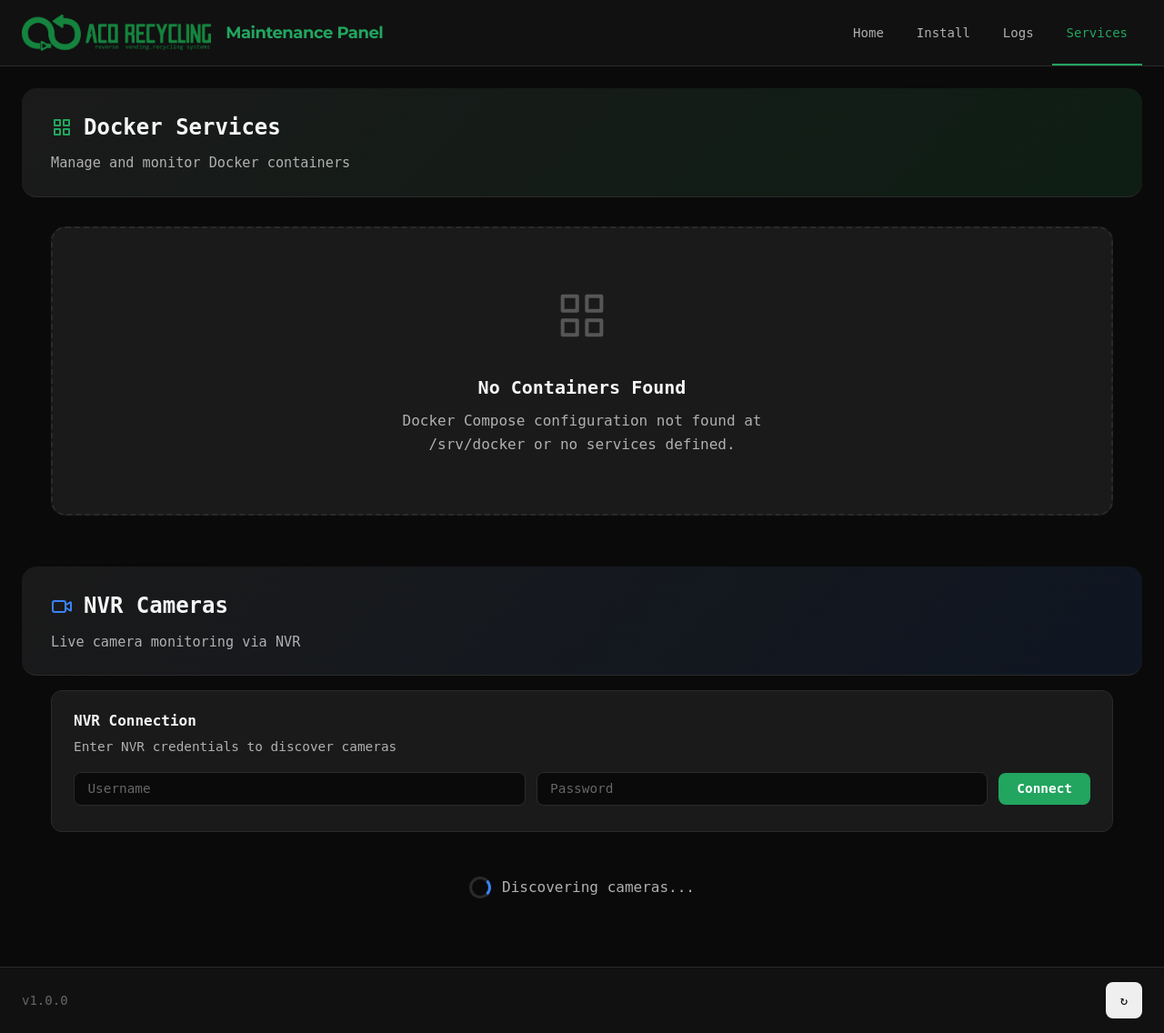
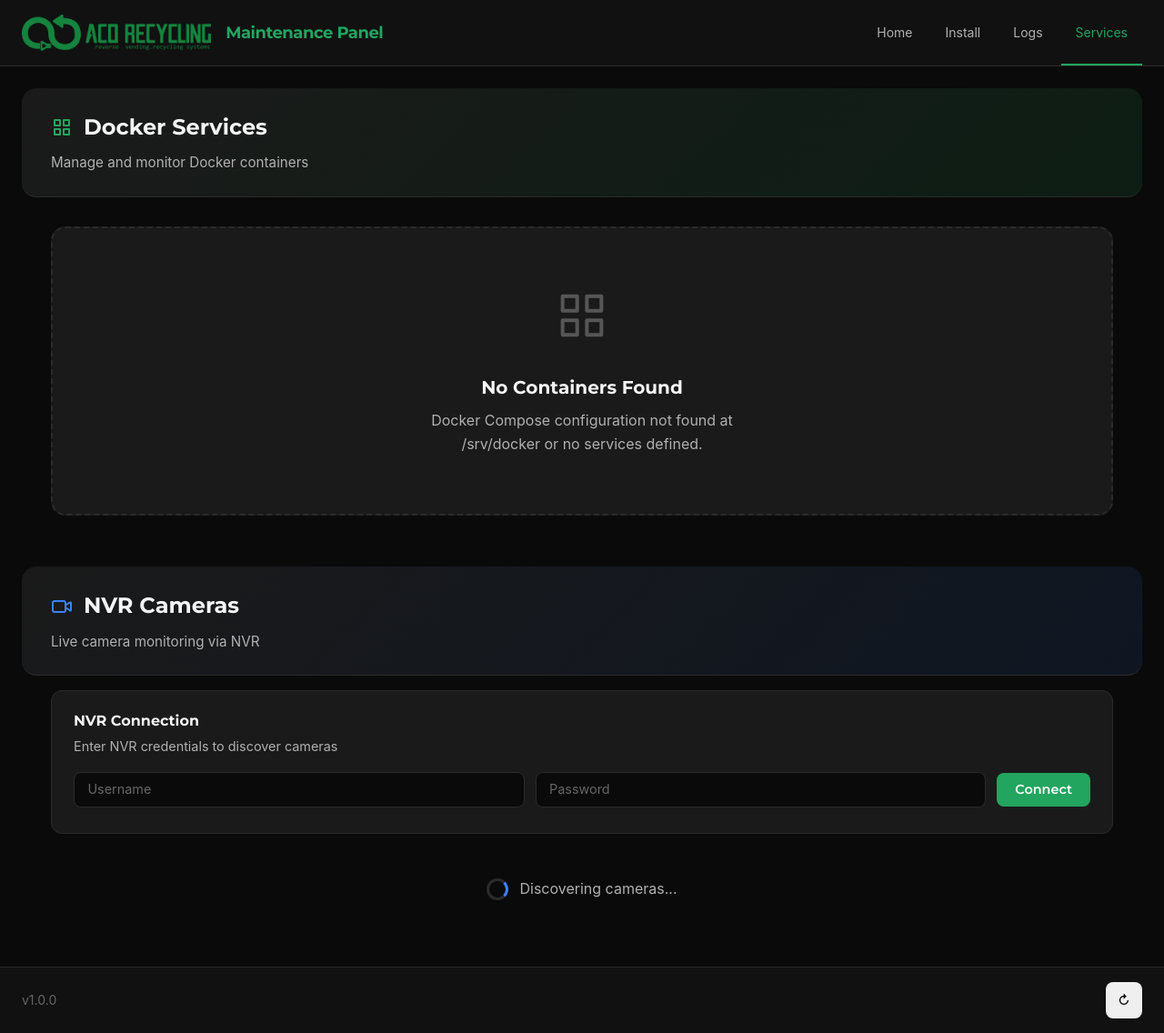
Before and after one commit to xofyy/kiosk-first-tailscale-setup, a Flask app: page /services in a window 1280 px wide. Shown: the whole page at 91% size. Run offline with Flask 3, Linux system fonts and the light colour scheme; data that the repository does not hold is empty; parts of the project's set-up code (start-up, migrations or seed data) failed here and were passed over.

Commit message:
font update

```diff
--- a/app/static/css/services.css
+++ b/app/static/css/services.css
@@ -428,7 +428,7 @@
 
 .service-info-row .value {
     color: var(--color-primary);
-    font-family: 'JetBrains Mono', 'Fira Code', monospace;
+    font-family: var(--font-family-mono);
     font-size: 0.85rem;
     font-weight: 600;
 }
@@ -858,7 +858,7 @@
 
 .log-modal-body pre {
     margin: 0;
-    font-family: 'JetBrains Mono', 'Fira Code', 'Consolas', monospace;
+    font-family: var(--font-family-mono);
     font-size: 0.8rem;
     line-height: 1.6;
     color: #d4d4d4;
@@ -1307,7 +1307,7 @@
 .camera-info-item {
     font-size: 0.75rem;
     color: var(--color-text-muted);
-    font-family: 'JetBrains Mono', 'Fira Code', monospace;
+    font-family: var(--font-family-mono);
     background: rgba(0, 0, 0, 0.2);
     padding: 0.15rem 0.4rem;
     border-radius: 4px;
--- a/app/static/css/style.css
+++ b/app/static/css/style.css
@@ -4,6 +4,22 @@
    ============================================================================= */
 
 /* Font Faces */
+@font-face {
+    font-family: 'Montserrat';
+    src: url('../fonts/Montserrat-Regular.woff2') format('woff2');
+    font-weight: 400;
+    font-style: normal;
+    font-display: swap;
+}
+
+@font-face {
+    font-family: 'Montserrat';
+    src: url('../fonts/Montserrat-SemiBold.woff2') format('woff2');
+    font-weight: 600;
+    font-style: normal;
+    font-display: swap;
+}
+
 @font-face {
     font-family: 'Montserrat';
     src: url('../fonts/Montserrat-Bold.woff2') format('woff2');
@@ -34,7 +50,8 @@
     --color-warning: #f59e0b;
     --color-error: #ef4444;
     --color-info: #3b82f6;
-    --font-family: 'JetBrains Mono', 'SF Mono', 'Fira Code', monospace;
+    --font-family: 'Montserrat', -apple-system, BlinkMacSystemFont, 'Segoe UI', sans-serif;
+    --font-family-mono: 'JetBrains Mono', 'SF Mono', 'Consolas', monospace;
     --font-size-xs: 12px;
     --font-size-sm: 14px;
     --font-size-base: 16px;
@@ -194,7 +211,6 @@ body {
 }
 
 .header-brand h1 {
-    font-family: 'Montserrat', -apple-system, BlinkMacSystemFont, sans-serif;
     font-size: var(--font-size-lg);
     font-weight: 700;
     letter-spacing: -0.5px;
@@ -2158,3 +2174,14 @@ body {
         transition: none !important;
     }
 }
+
+/* =============================================================================
+   Utility Classes
+   ============================================================================= */
+
+/* Monospace font for code/logs */
+.font-mono,
+pre,
+code {
+    font-family: var(--font-family-mono) !important;
+}
```
Also changed, not shown: app/static/fonts/Montserrat-Regular.woff2 (added), app/static/fonts/Montserrat-SemiBold.woff2 (added), 1 other file.
